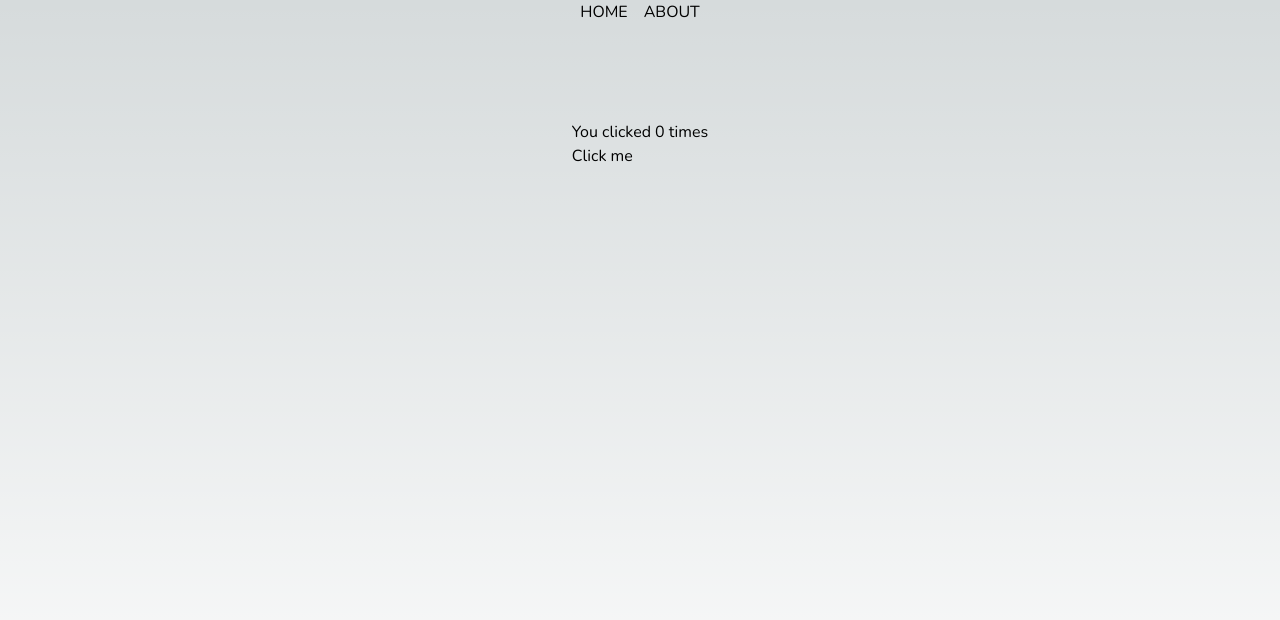
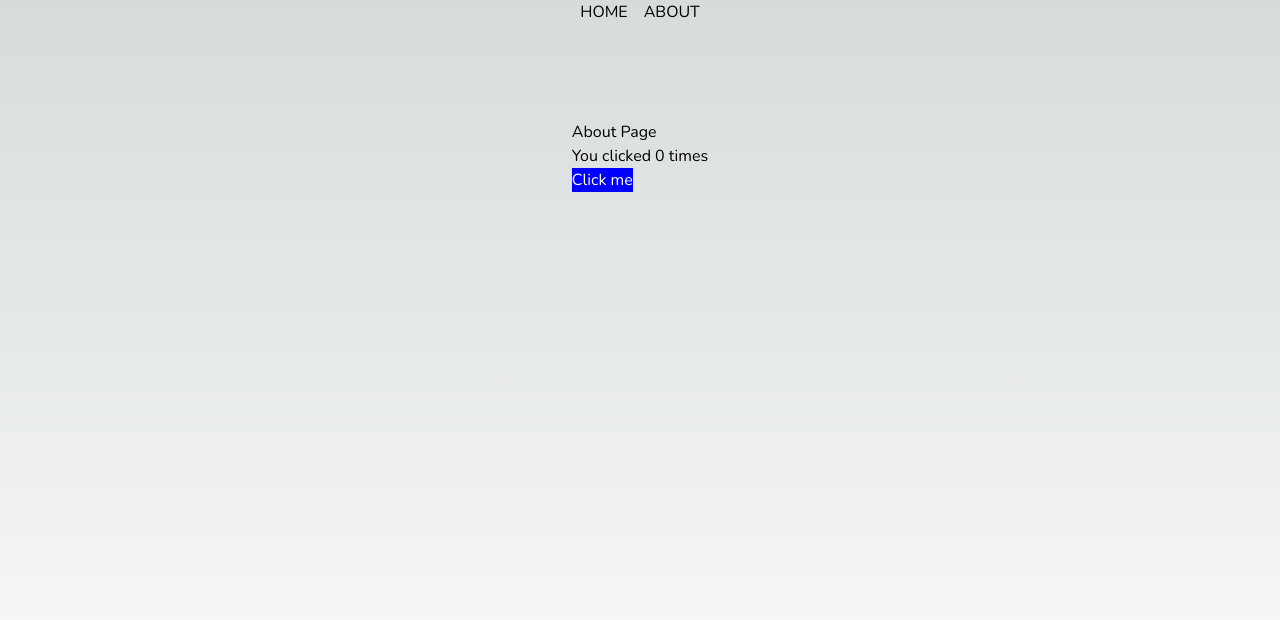
Before and after one commit to anhurtadop/todo-next, a Next.js app: page /about in a window 1280 px wide. Shown: the top 620 px of the page. Built offline with nearby package versions, Linux system fonts and the light colour scheme.

Commit message:
General changes

```diff
--- a/app/about/page.tsx
+++ b/app/about/page.tsx
@@ -1,16 +1,16 @@
-"use client"
+import type { Metadata } from 'next'
+import Posts from './../../components/Posts'
 
-import { useState } from 'react'
+export const metadata: Metadata = {
+  title: 'About',
+  description: 'Generated by create next app',
+}
 
-const About: React.FC<any> = (props) => {
-  const [count, setCount] = useState(0)
-
+export default function About() {
   return (
-    <div>
-      <p>You clicked {count} times</p>
-      <button onClick={() => setCount(count + 1)}>Click me</button>
-    </div>
+    <section>
+      <h1>About Page</h1>
+      <Posts />
+    </section>
   )
 }
-
-export default About;
--- a/app/page.tsx
+++ b/app/page.tsx
@@ -1,17 +1,14 @@
-"use client"
-import React from 'react';
+import type { Metadata } from 'next'
+
+export const metadata: Metadata = {
+  title: 'Home',
+  description: 'Generated by create next app',
+}
 
 export default function Home() {
-  console.log("Home");
-
-  const dismiss = (event: any) => {
-    console.log(event);
-  }
-
   return (
     <section>
-      <h1>Home</h1>
-      <button className="bg-blue-500" onClick={() => dismiss}>Click2</button>
+      <h1>Home Page</h1>
     </section>
   )
 }
--- /dev/null
+++ b/components/Posts/index.tsx
@@ -0,0 +1,14 @@
+"use client"
+import styles from './styles.module.scss';
+import { useState } from 'react'
+
+export default function Posts() {
+  const [count, setCount] = useState(0)
+
+  return (
+    <div>
+      <p>You clicked {count} times</p>
+      <button className={styles.button} onClick={() => setCount(count + 1)}>Click me</button>
+    </div>
+  )
+}
--- /dev/null
+++ b/components/Posts/styles.module.scss
@@ -0,0 +1,6 @@
+@import '/styles/index.scss';
+
+.button {
+  background-color: blue;
+  color: white;
+}
--- /dev/null
+++ b/styles/index.scss
@@ -0,0 +1,3 @@
+@import './color.scss';
+@import './font.scss';
+@import './mixin.scss';
```
Also changed, not shown: package.json (+5 -4 lines), styles/color.scss (added), styles/font.scss (added), styles/mixin.scss (added), 1 other file (tests, documents, lock files or other folders).
